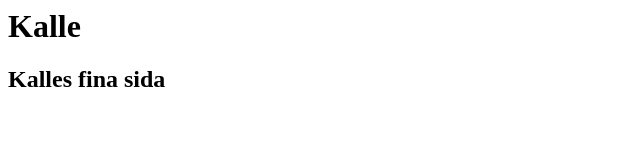
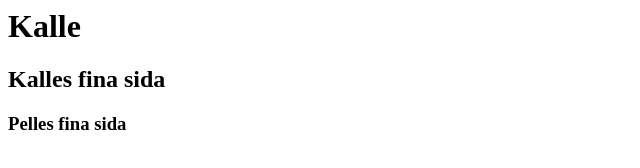
Before and after one commit to abbjetmus/Test_Git, a plain HTML site: page index.html in a window 1280 px wide. Shown: the whole page, without its empty margins (0-640 px from the left). Drawn offline with Linux system fonts and the light colour scheme.

Commit message:
Lagt till en h3

```diff
--- a/index.html
+++ b/index.html
@@ -4,5 +4,6 @@
 	<body>
 		<h1>Kalle</h1>
 		<h2>Kalles fina sida</h2>
+		<h3>Pelles fina sida</h3>
 	</body>
 </html>
```
